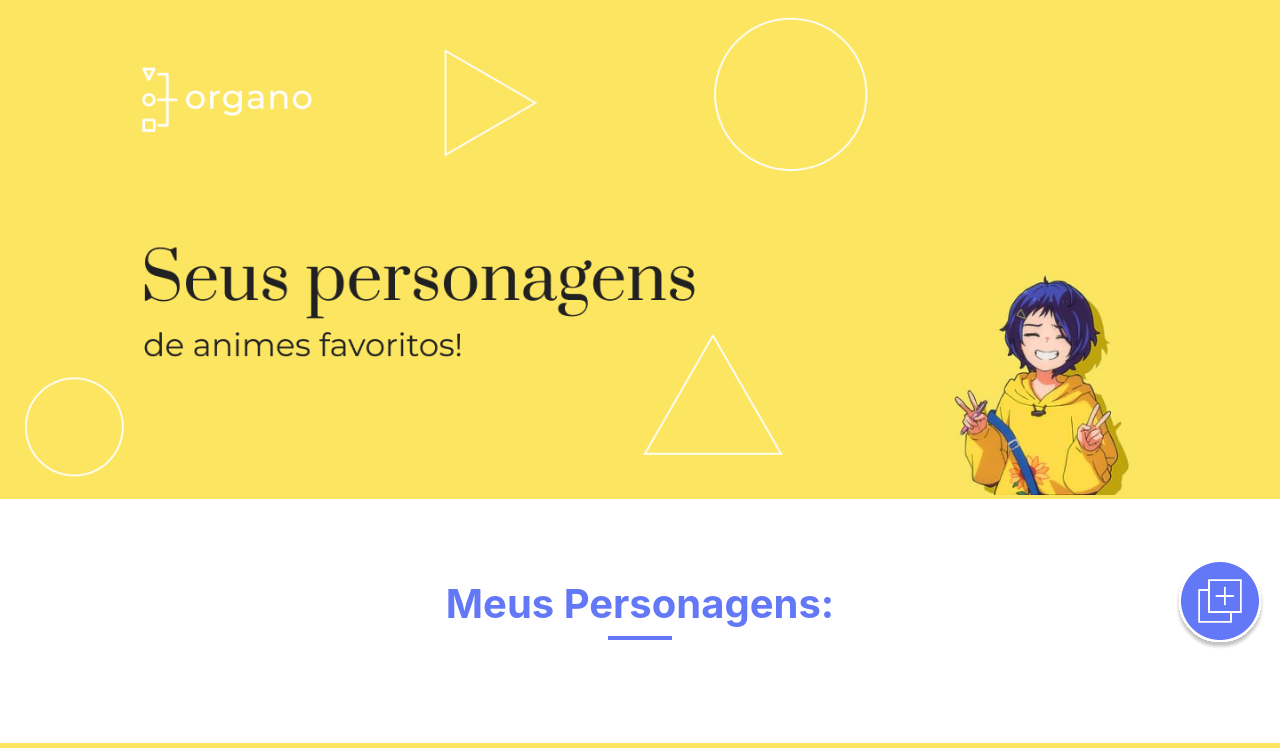
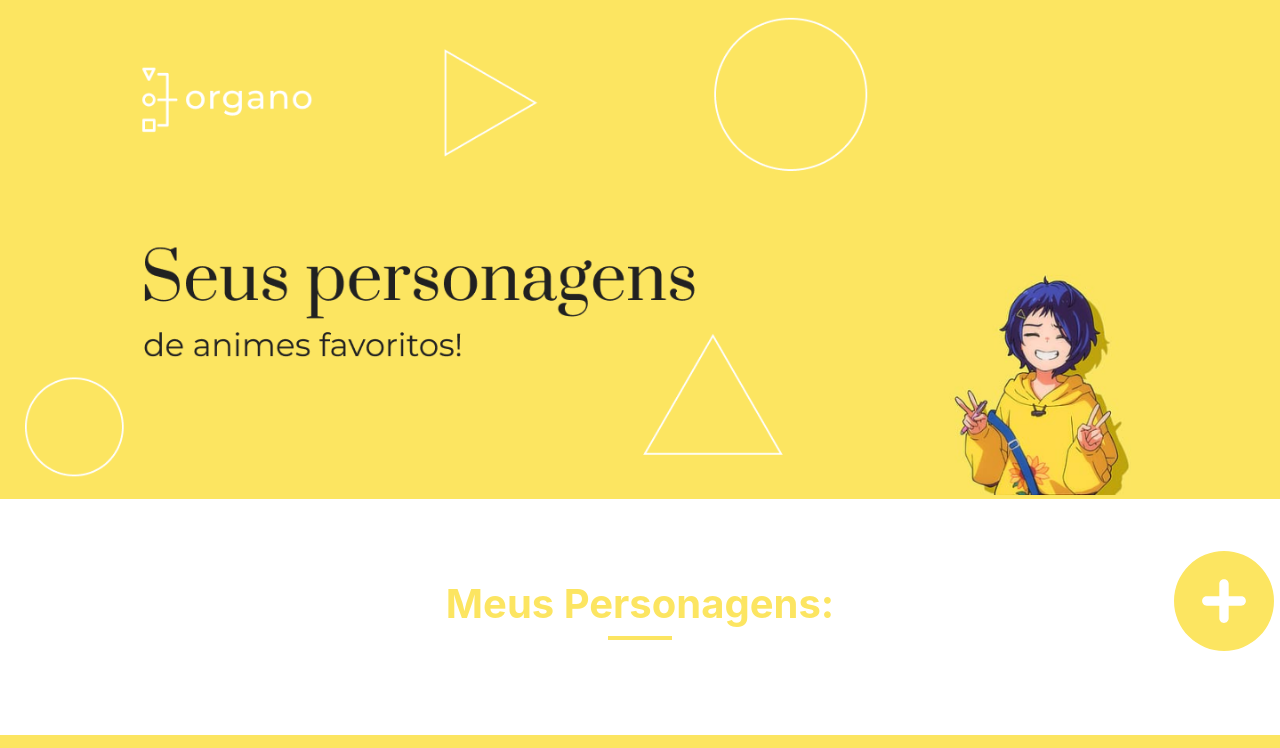
Before and after one commit to joaometzdorf/organo, a React (Create React App) app: page / in a window 1280 px wide. Shown: the top 748 px of the page. Built offline with nearby package versions, Linux system fonts and the light colour scheme.

Commit message:
Alterando botão de adicionar novo personagem

```diff
--- a/src/components/Adicionar/Adicionar.css
+++ b/src/components/Adicionar/Adicionar.css
@@ -11,13 +11,13 @@
 
     h2 {
       font-size: 2.5rem;
-      color: #6278f7;
+      color: #FCE561;
       margin: 0 0 0.5rem 0;
     }
     .border__bottom--adicionar {
       width: 64px;
       height: 4px;
-      background-color: #6278f7;
+      background-color: #FCE561;
     }
   }
 }
--- a/src/components/Adicionar/index.js
+++ b/src/components/Adicionar/index.js
@@ -23,8 +23,8 @@ const Adicionar = () => {
       <div className="button__adicionar">
           <button onClick={adicionarCard}>
             <img
-              src="/images/botao-add.png"
-              alt="Botão para adicionar um novo personagem"
+              src="/images/botao-add.svg"
+              alt="Botão de adicionar card"
             />
           </button>
         </div>
```
Also changed, not shown: public/images/botao-add.svg (added).
